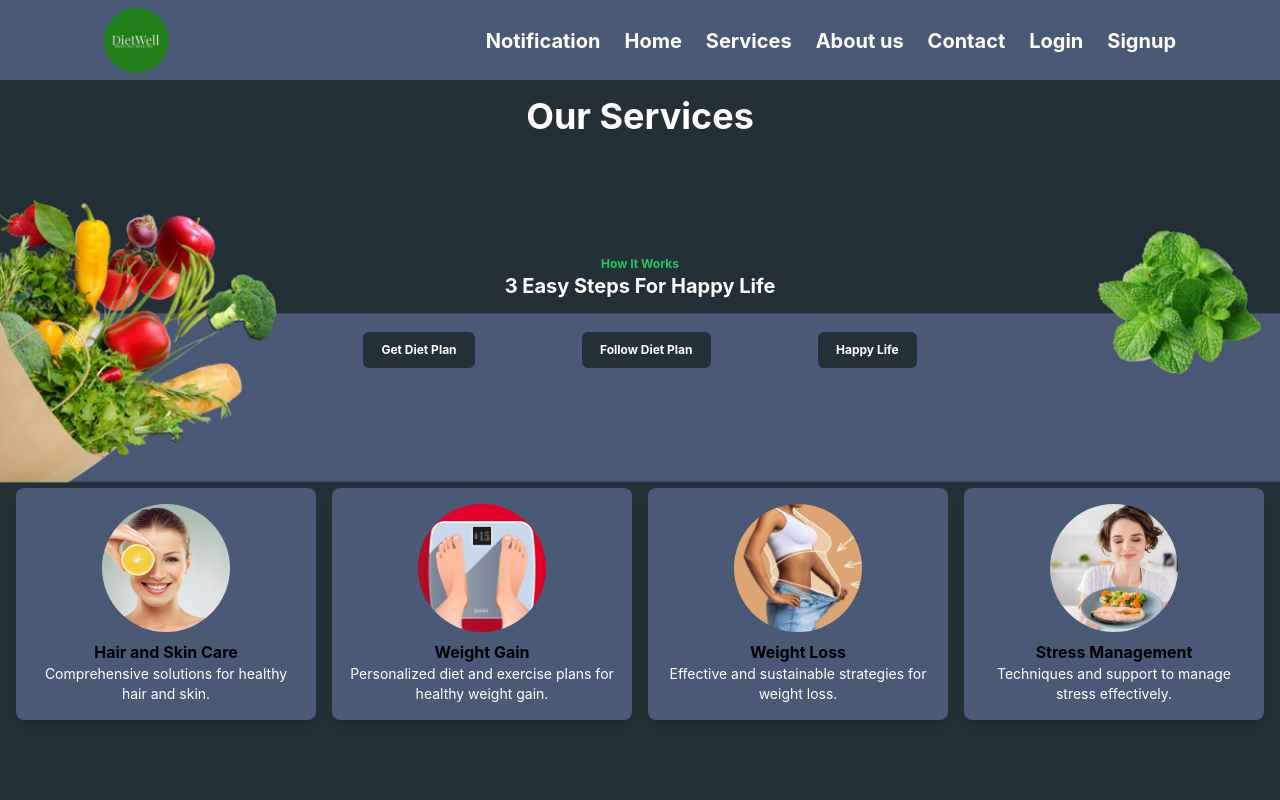
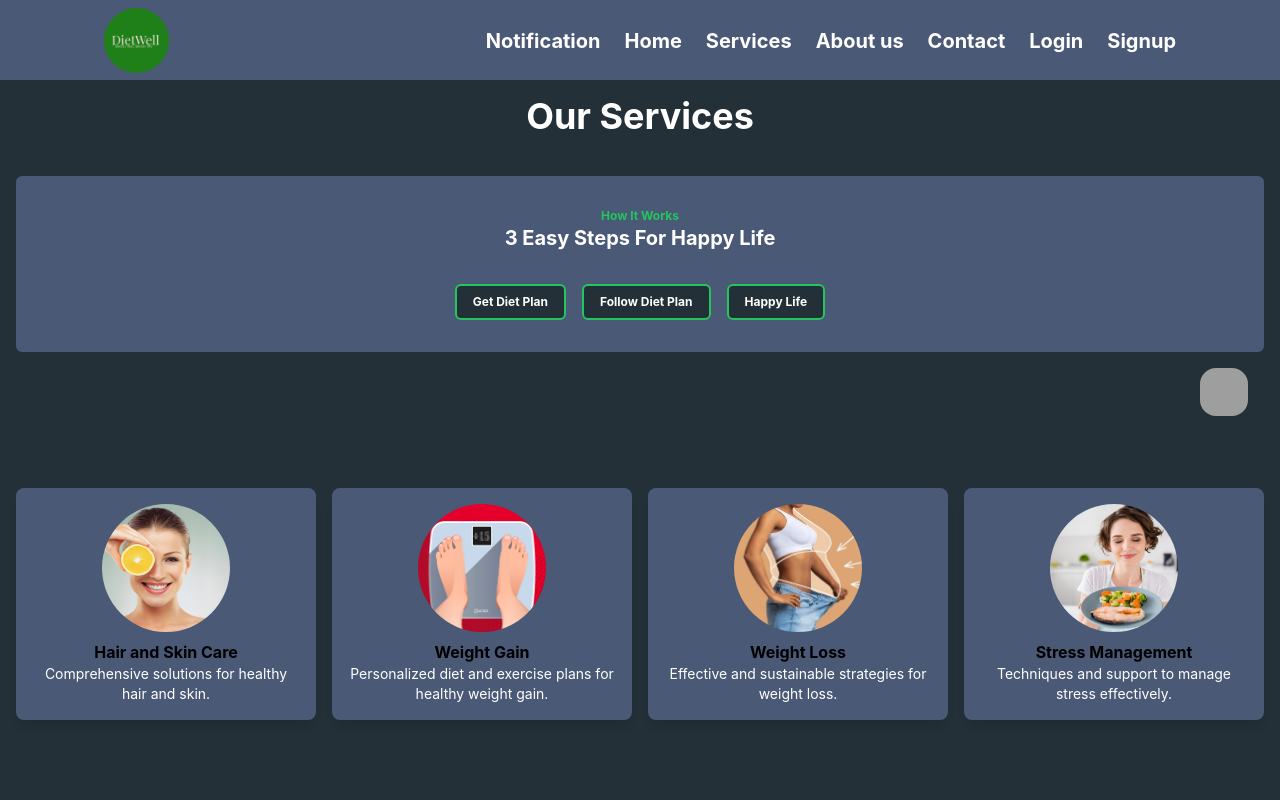
Before and after one commit to mintuchaudhary7/DietWell, a React (Create React App) app in the folder frontend/: page /services in a window 1280 px wide. Shown: the top 800 px of the page. Built offline with nearby package versions, Linux system fonts and the light colour scheme; grey boxes are pictures that could not be loaded; the HTML template or start-up script is replaced by a standard one.

Commit message:
Ui updated

```diff
--- a/frontend/src/components/About.js
+++ b/frontend/src/components/About.js
@@ -14,7 +14,7 @@ const About = () => {
         {/* Vision, Mission, Values */}
         <div className="mt-5 grid grid-cols-1 md:grid-cols-3 gap-4">
           {/* Vision */}
-          <div className="shadow-2xl bg-[#4a5976] p-6 rounded-lg shadow-lg hover:shadow-xl transform transition duration-500 hover:scale-105 cursor-pointer">
+          <div className="shadow-2xl bg-[#4a5976] p-6 rounded-lg  hover:shadow-xl transform transition duration-500 hover:scale-105 cursor-pointer">
             <h2 className="text-white text-2xl font-bold mb-2">Our Vision</h2>
             <p className=" text-white">
               To be recognized as leaders in our industry, inspiring change and
@@ -22,7 +22,7 @@ const About = () => {
             </p>
           </div>
           {/* Mission */}
-          <div className="shadow-2xl bg-[#4a5976] p-6 rounded-lg shadow-lg hover:shadow-xl transform transition duration-500 hover:scale-105 cursor-pointer">
+          <div className="shadow-2xl bg-[#4a5976] p-6 rounded-lg  hover:shadow-xl transform transition duration-500 hover:scale-105 cursor-pointer">
             <h2 className="text-2xl text-white font-bold mb-2">Our Mission</h2>
             <p className="text-white">
               To deliver unparalleled service and innovative solutions that
@@ -30,7 +30,7 @@ const About = () => {
             </p>
           </div>
           {/* Values */}
-          <div className="shadow-2xl bg-[#4a5976] p-6 rounded-lg shadow-lg hover:shadow-xl transform transition duration-500 hover:scale-105 cursor-pointer">
+          <div className="shadow-2xl bg-[#4a5976] p-6 rounded-lg hover:shadow-xl transform transition duration-500 hover:scale-105 cursor-pointer">
             <h2 className="text-2xl text-white font-bold mb-2">Values</h2>
             <p className="text-white">
               Integrity, Commitment, Collaboration, Innovation, Excellence.
--- a/frontend/src/components/AdminPage.js
+++ b/frontend/src/components/AdminPage.js
@@ -17,7 +17,7 @@ const AdminPage = () => {
     logauth();
    }, []);
   return (
-    <div className="bg-[#233037] min-h-screen">
+    <div className=" min-h-screen bg-[#233037] ">
       <ToastContainer></ToastContainer>
       <Routes>
         <Route
--- a/frontend/src/components/Changepassward.js
+++ b/frontend/src/components/Changepassward.js
@@ -75,7 +75,7 @@ const PasswordChangePage = () => {
   };
 
   return (
-   <div className='bg-[#233037] min-h-screen pt-28 text-white text-center text-2xl'>
+   <div className='bg-[#233037] text-black min-h-screen pt-28 text-white text-center text-2xl'>
     {
       // conditional rendering if our user is not verifieed with otp we render the page which say user to verify via otp help in url parshing from attackers
       changePasswardOtpVerified ?  <div className=" min-h-screen flex items-center justify-center sm:px-6 lg:px-8">
@@ -101,7 +101,7 @@ const PasswordChangePage = () => {
                 required
                 value={Email}
                 onChange={handleEmailChange}
-                className="appearance-none rounded-none relative block w-full px-3 py-2 border border-gray-300 placeholder-gray-500 rounded-t-md focus:outline-none focus:ring-indigo-500 focus:border-indigo-500 focus:z-10 sm:text-sm"
+                className="text-black rounded-none relative block w-full px-3 py-2 border border-gray-300 placeholder-gray-500 rounded-t-md focus:outline-none focus:ring-indigo-500 focus:border-indigo-500 focus:z-10 sm:text-sm"
                 placeholder="Email address"
               />
             </div>
--- a/frontend/src/components/Contact.js
+++ b/frontend/src/components/Contact.js
@@ -77,7 +77,7 @@ const Contact = () => {
             <input
               type="text"
               className="w-full border rounded-md px-4 py-2"
-              placeholder="Sahil Singh"
+              placeholder="Your Name"
               name="fullName"
               id="fullname"
               value={Name}
@@ -107,7 +107,7 @@ const Contact = () => {
             <input
               type="Number"
               className="w-full border rounded-md px-4 py-2"
-              placeholder="7318573930"
+              placeholder="99999 99999"
               name="contact"
               id="contact"
               value={ContactNo}
--- a/frontend/src/components/DahboardCard.js
+++ b/frontend/src/components/DahboardCard.js
@@ -22,7 +22,7 @@ const DashboardCard = ({ user }) => {
     console.log(toDelete)
   }
   return (
-    <div className="bg-[#4a5976] rounded-lg shadow-md p-4 mb-4">
+    <div className="bg-[#4a5976] rounded-lg  p-4 mb-4">
       <h2 className="text-lg text-white font-bold mb-2">User Details</h2>
       <div className="grid grid-cols-1 sm:grid-cols-2 gap-4">
 
--- a/frontend/src/components/Forrgottenpassward.js
+++ b/frontend/src/components/Forrgottenpassward.js
@@ -88,7 +88,7 @@ const Forrgottenpassward = () => {
               onChange={(e) => setOtp(e.target.value)}
               required
             />
-            <button className="bg-white text-[#233037] font-bold py-2 px-4 rounded focus:outline-none focus:shadow-outline" type="submit">
+            <button className="bg-green-500 text-white font-bold py-2 px-4 rounded focus:outline-none focus:shadow-outline" type="submit">
               Submit
             </button>
           </form>
--- a/frontend/src/components/Homepage.js
+++ b/frontend/src/components/Homepage.js
@@ -87,12 +87,12 @@ const Home = () => {
             </h1>
             <div className="mb-6 text-white text-xl">{quotes}</div>
             <NavLink to="/services">
-              <button className="bg-green-500 hover:bg-green-400 py-2 text-white px-4 rounded-full font-bold text-lg">
+              <button className="bg-green-500 hover:bg-green-400 py-2 ml-2 text-white px-4 rounded-full font-bold text-lg">
                 Get Started
               </button>
             </NavLink>
             <NavLink to="/applydietition">
-              <button className="bg-green-500 hover:bg-green-400 py-2 ml-4 text-white px-4 rounded-full font-bold text-lg">
+              <button className="bg-green-500 hover:bg-green-400 py-2 ml-2 mt-4 text-white px-4 rounded-full font-bold text-lg">
                 APPLY DIETITION
               </button>
             </NavLink>
--- a/frontend/src/components/SearchUserEmail.js
+++ b/frontend/src/components/SearchUserEmail.js
@@ -75,7 +75,7 @@ const SearchDietitionEmail = (props) => {
         {Userfound ? (
           <div>
             {" "}
-            <h1 className="text-white text-2xl font-semibold ml-4 mb-2">The requested user is : </h1>
+            <h1 className="text-black text-2xl font-semibold ml-4 mb-2">The requested user is : </h1>
             <UserCard user={menu}></UserCard>{" "}
           </div>
         ) : (
--- a/frontend/src/components/Services.js
+++ b/frontend/src/components/Services.js
@@ -11,11 +11,11 @@ const Services = () => {
   const [middlewareresponse, setmiddlewarerespnse] = useState(false);
 
   return (
-    <div className="bg-[#233037]">
+    <div className="bg-[#233037] pb-1">
       <div
         className="top-24 mb-24 relative max-w-7xl mx-auto px-4 py-8 bg-cover bg-center min-h-screen"
         style={{
-          backgroundImage: `url(${image})`,
+          // backgroundImage: `url(${image})`,
           filter: "brightness()",
         }}
       >
@@ -23,26 +23,38 @@ const Services = () => {
           Our Services
         </div>
 
-        <div className="text-white text-xl relative top-32 font-bold text-center">
+        <div className="bg-[#4a5976] flex flex-col items-center py-8  mt-12 px-[2px] rounded-md">
+          <div className="text-white text-xl font-bold text-center mb-8">
             <p className="text-xs text-green-500">How It Works</p>
             <h3>3 Easy Steps For Happy Life</h3>
           </div>
 
-        <div className="text-white relative ml-60 mr-60 top-40 font-bold text-center flex justify-evenly">
-          <div className="bg-[#233037] py-2 px-4 rounded-md border-2 border-[#233037] text-xs hover:border-green-500">
+          <div className="text-white font-bold text-center flex space-x-1 lg:space-x-4">
+            <div className="bg-[#233037] py-2 px-4 rounded-md border-2 border-green-500 text-xs ">
               Get Diet Plan
             </div>
 
-          <div className="bg-[#233037] py-2 px-4 rounded-md border-2 border-[#233037] text-xs hover:border-green-500">
+            <div className="bg-[#233037] py-2 px-4 rounded-md border-2 border-green-500 text-xs">
               Follow Diet Plan
             </div>
 
-          <div className="bg-[#233037] py-2 px-4 rounded-md border-2 border-[#233037] text-xs hover:border-green-500">
+            <div className="bg-[#233037] py-2 px-4 rounded-md border-2 border-green-500 text-xs">
               Happy Life
             </div>
           </div>
+        </div>
 
-        <div className="relative mt-10 z-10 sm:top-48 md:top-48 mb-60 lg:top-60 mb-20">
+        <NavLink className="relative flex justify-end mt-4 mr-4" to="/user-dietition-question">
+        <img
+          className="h-12 w-12 rounded-2xl hover:"
+          height={100}
+          width={100}
+          src="https://cdn.pixabay.com/photo/2015/11/06/11/51/question-mark-1026526_640.jpg"
+          alt="chat with doctor"
+        />
+      </NavLink>
+
+        <div className="relative mt-10 z-10 sm:top-16 md:top-16 mb-20 lg:top-8">
           <div className=" grid grid-cols-1 sm:grid-cols-2 md:grid-cols-4 gap-4">
             {services.map((service) => (
               <NavLink
@@ -66,10 +78,7 @@ const Services = () => {
           </div>
         </div>
       </div>
-      <NavLink className="" to="/user-dietition-question">
-        <img className="h-12 w-12 rounded-2xl" height={100} width={100} src="https://cdn.pixabay.com/photo/2015/11/06/11/51/question-mark-1026526_640.jpg" alt="chat with doctor" />
 
-      </NavLink>
     </div>
   );
 };
```
Also changed, not shown: frontend/src/components/Dashboard.js (+7 -7 lines), 1 other file (tests, documents, lock files or other folders). Lines whose indentation alone changed are shown as unchanged.
